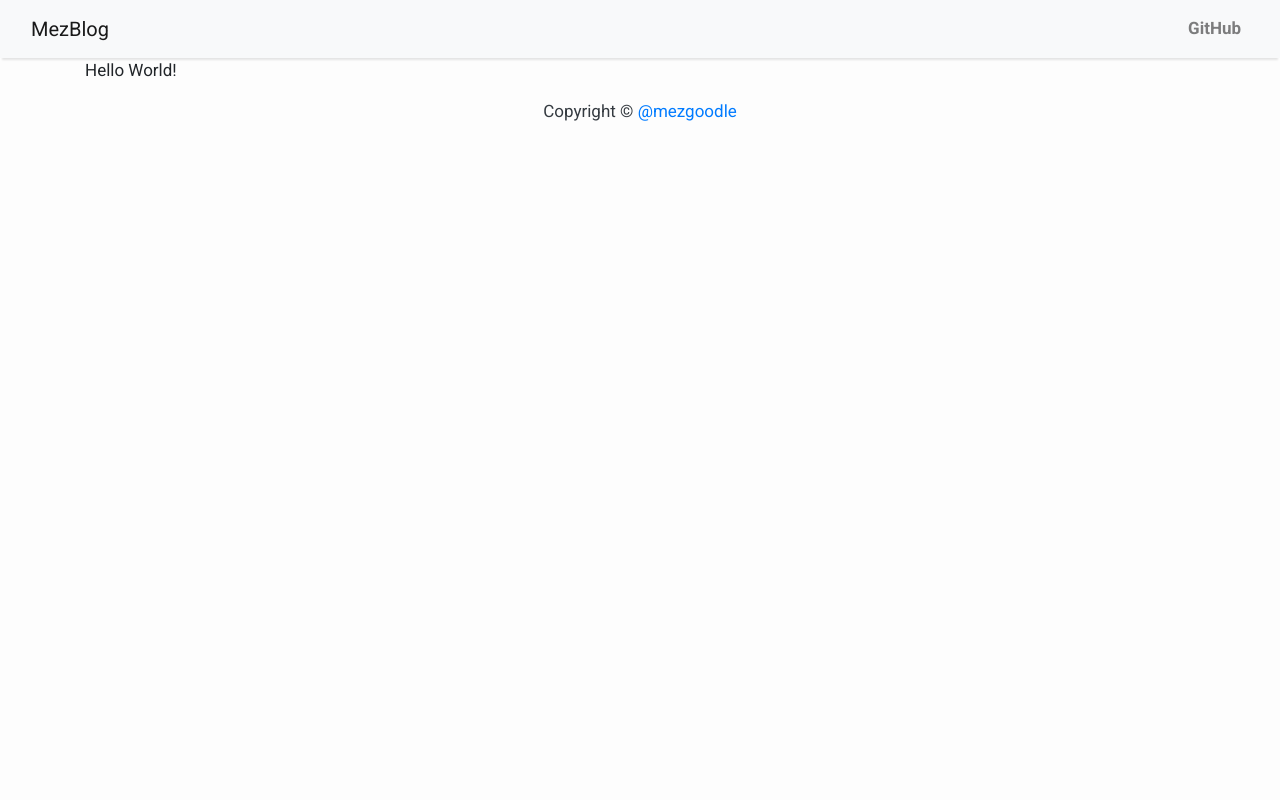
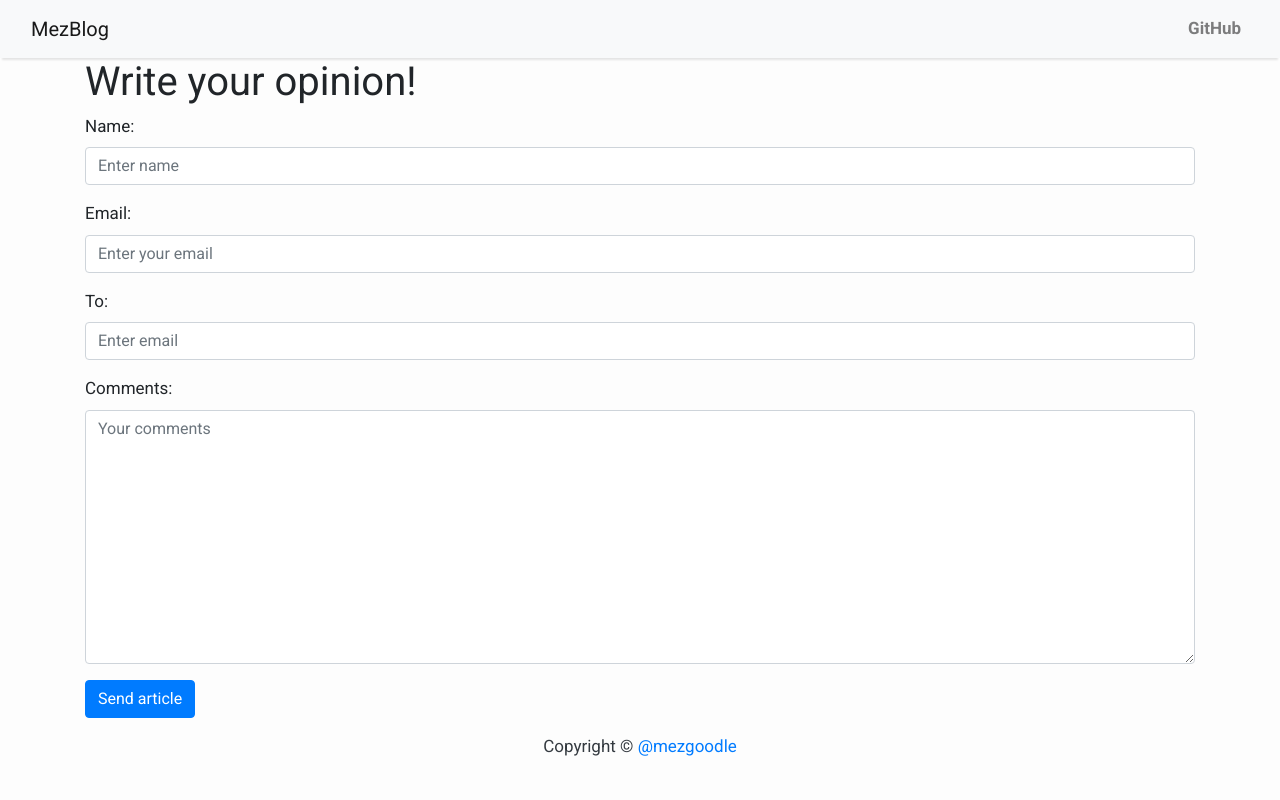
Before and after one commit to mezgoodle/MezBlog, a Django app: template mysite/templates/blog/create.html in a window 1280 px wide. Run offline with Django 3.2, Linux system fonts and the light colour scheme; the template is opened without the code that fills it: values that come from a table or form of the project are taken from there, others are empty; some libraries are stand-ins or nearby versions.

Commit message:
Update form and template

```diff
--- a/mysite/blog/forms.py
+++ b/mysite/blog/forms.py
@@ -1,4 +1,4 @@
-from .models import Comment
+from .models import Comment, Post
 from django.forms import ModelForm, TextInput, Textarea, EmailInput, Form, CharField, EmailField
 
 
@@ -22,6 +22,26 @@
         }
 
 
+class PostForm(Form):
+    title = CharField(max_length=25,
+                     widget=TextInput(attrs={
+                         'class': 'form-control',
+                         'placeholder': 'Enter a title of article',
+                     }))
+    author = CharField(widget=TextInput(attrs={
+        'class': 'form-control',
+        'placeholder': 'Enter your name',
+    }))
+    email = EmailField(widget=EmailInput(attrs={
+        'class': 'form-control',
+        'placeholder': 'Enter your email',
+    }))
+    content = CharField(required=False, widget=Textarea(attrs={
+        'class': 'form-control',
+        'placeholder': 'Enter content of the article',
+    }))
+
+
 class EmailPostForm(Form):
     name = CharField(max_length=25,
                      widget=TextInput(attrs={
--- a/mysite/templates/blog/create.html
+++ b/mysite/templates/blog/create.html
@@ -1,7 +1,17 @@
 {% extends 'blog/base.html' %}
-{% block title %}Share a post{% endblock %}
+{% block title %}Create a post{% endblock %}
 {% block content %}
+    {% if sent %}
+        <h1>Article successfully sent</h1>
+        <p>"{{ title }}" was successfully sent to administrator.</p>
+    {% else %}
     <div class="container">
-        Hello World!
+        <h1>Write your opinion!</h1>
+        <form method="post" class="mt-2">
+            {{ form.as_p }}
+            {% csrf_token %}
+            <button type="submit" class="btn btn-primary">Send article</button>
+        </form>
     </div>
+    {% endif %}
 {% endblock %}
```
